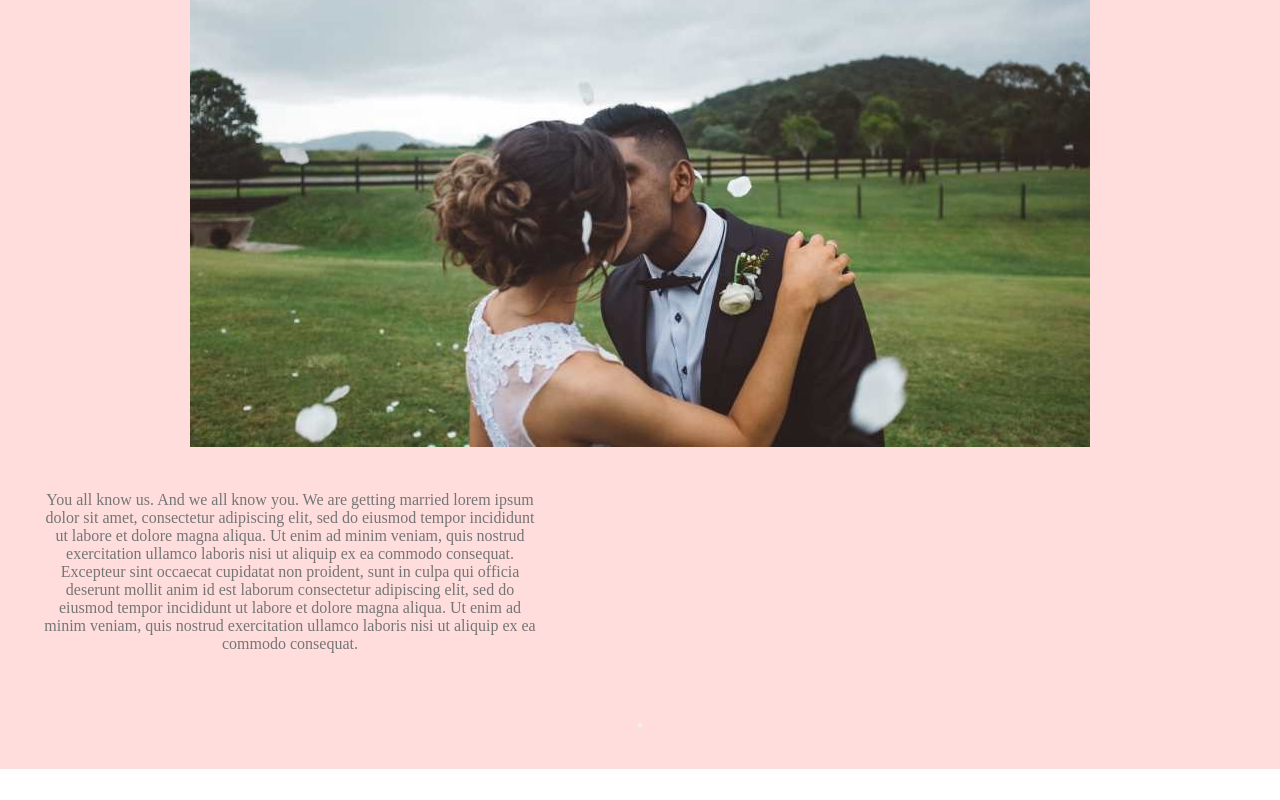
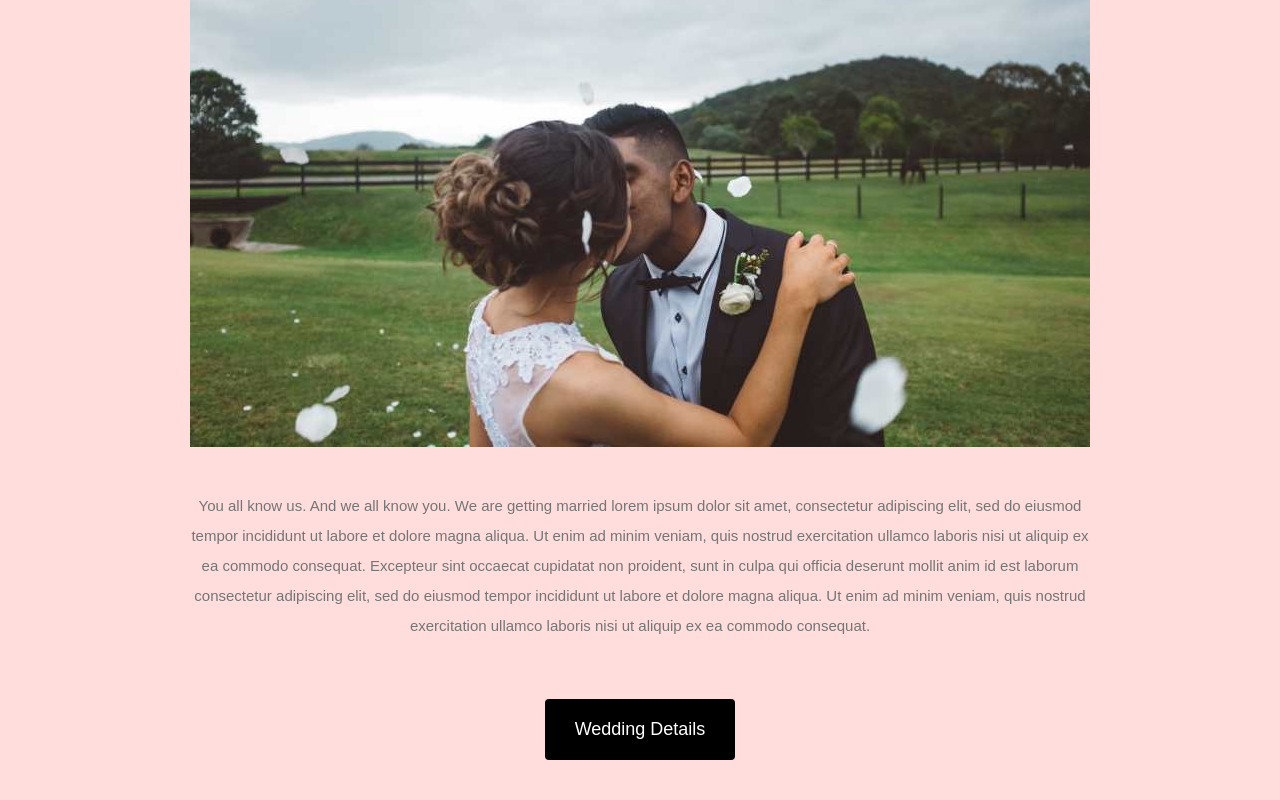
Before and after one commit to Softconstruct-internship/Html-Task-5, a website: page index.html in a window 1280 px wide. Shown: the part 1001-1801 px from the top of the page. Before the commit the page ends 1770 px from the top, so only its background shows below. Drawn offline with Linux system fonts and the light colour scheme.

Commit message:
change style container added variable items

```diff
--- a/index.html
+++ b/index.html
@@ -40,7 +40,7 @@
                 laboris nisi ut aliquip
                 ex ea commodo consequat.</p>
             <br>
-            <button></button>
+            <button>Wedding Details</button>
         </div>
     </section>
 </body>
--- a/sass/_container.scss
+++ b/sass/_container.scss
@@ -1,16 +1,34 @@
 .main_container {
+    font-family: $font-family;
     background-color: $main_background-color;
     text-align: center;
     padding: 40px 0 40px 0;
     color: $second_type_caller;
-    h1 {
-       padding: 30px;
-       font-size: $medium_font_size;
-
+    width: 100%;
+    div {
+        display: inline-block;
+        max-width: 980px;
+        h1 {
+            padding: 30px;
+            font-size: $medium_font_size;
+        }
+        p {
+            padding: 40px;
+            line-height: 2;
+            font-size: 15px;
+        }
+        button {
+            color: $first_type_color;
+            background-color: #000 ;
+            font-size: 18px !important;
+            padding: 20px 30px !important;
+            border-radius: 4px;
+            cursor: pointer;
+            border: none;
+            &:hover {
+                background-color: rgb(155, 153, 153);
+                color: black;
+            }
+        }
     }
-    p{
-        padding: 40px;
-        width: 500px;
-    }
-
 }
--- a/sass/_variables.scss
+++ b/sass/_variables.scss
@@ -1,6 +1,6 @@
 $big_font_size: 64px!important;
 $medium_font_size: 36px;
-$first_type_color : #fff!important;
+$first_type_color : #fff;
 $second_type_caller: #757575!important;
 $letter-spacing: 4px;
 $font-family: "Raleway", sans-serif;
```
Also changed, not shown: css/style.css.
